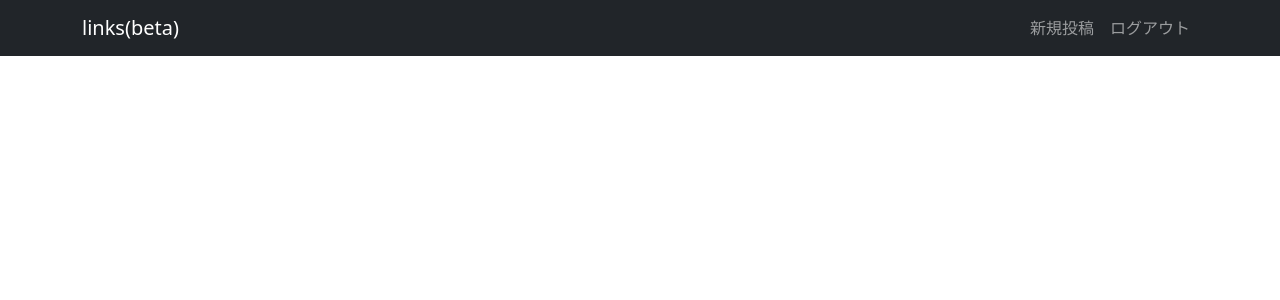
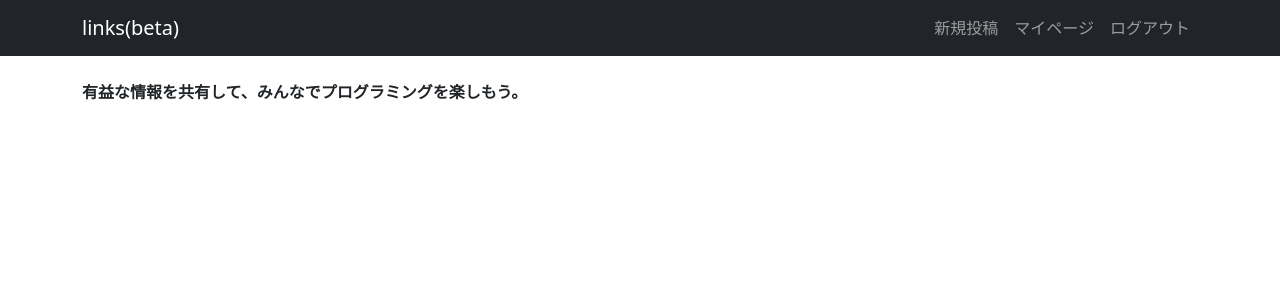
Before and after one commit to Imonikai/linksProject, a Django app: page / in a window 1280 px wide. Shown: the top 300 px of the page. Run offline with Django 4.2, Linux system fonts and the light colour scheme; the visitor is signed in with stand-in values (Sample User, id 1); data that the repository does not hold is empty; some libraries are stand-ins or nearby versions.

Commit message:
サイトデザインの調整

```diff
--- a/accounts/templates/accounts/mypage.html
+++ b/accounts/templates/accounts/mypage.html
@@ -6,7 +6,7 @@
 <p>ようこそ、{{ user.username }}さん</p>
 <p>投稿したリンク一覧</p>
 {% for link in links reversed %}
-<div class="card mt-2">
+<div class="card my-2">
     <div class="card-body">
         <div class="h5 card-title">{{ link.url }}</div>
         <div class="h6 card-subtitle">
--- a/links/templates/links/top.html
+++ b/links/templates/links/top.html
@@ -2,8 +2,12 @@
 {% load django_bootstrap5 %}
 
 {% block main %}
+    <div class="py-4">
+        <b>有益な情報を共有して、みんなでプログラミングを楽しもう。</b>
+    </div>
+
     {% for link in links reversed %}
-        <div class="card mt-2">
+        <div class="card my-2">
             <div class="card-body">
                 <div class="h5 card-title">{{ link.url }}</div>
                 <div class="h6 card-subtitle">
--- a/linksProject/settings.py
+++ b/linksProject/settings.py
@@ -137,5 +137,5 @@ DEFAULT_AUTO_FIELD = 'django.db.models.BigAutoField'
 
 
 LOGIN_URL = '/accounts/login/'
-LOGIN_REDIRECT_URL = '/'
+LOGIN_REDIRECT_URL = '/accounts/mypage/'
 LOGOUT_REDIRECT_URL = '/'
--- a/templates/base.html
+++ b/templates/base.html
@@ -17,6 +17,7 @@
                 <ul class="navbar-nav mr-md-2">
                     {% if user.is_authenticated %}
                     <li class="nav-item"><a class="nav-link" href="{% url 'link_new' %}">新規投稿</a></li>
+                    <li class="nav-item"><a class="nav-link" href="{% url 'mypage' %}">マイページ</a></li>
                     <li class="nav-item"><a class="nav-link" href="{% url 'logout' %}">ログアウト</a></li>
                     {% else %}
                     <li class="nav-item"><a class="nav-link" href="{% url 'login' %}">ログイン</a></li>
```
